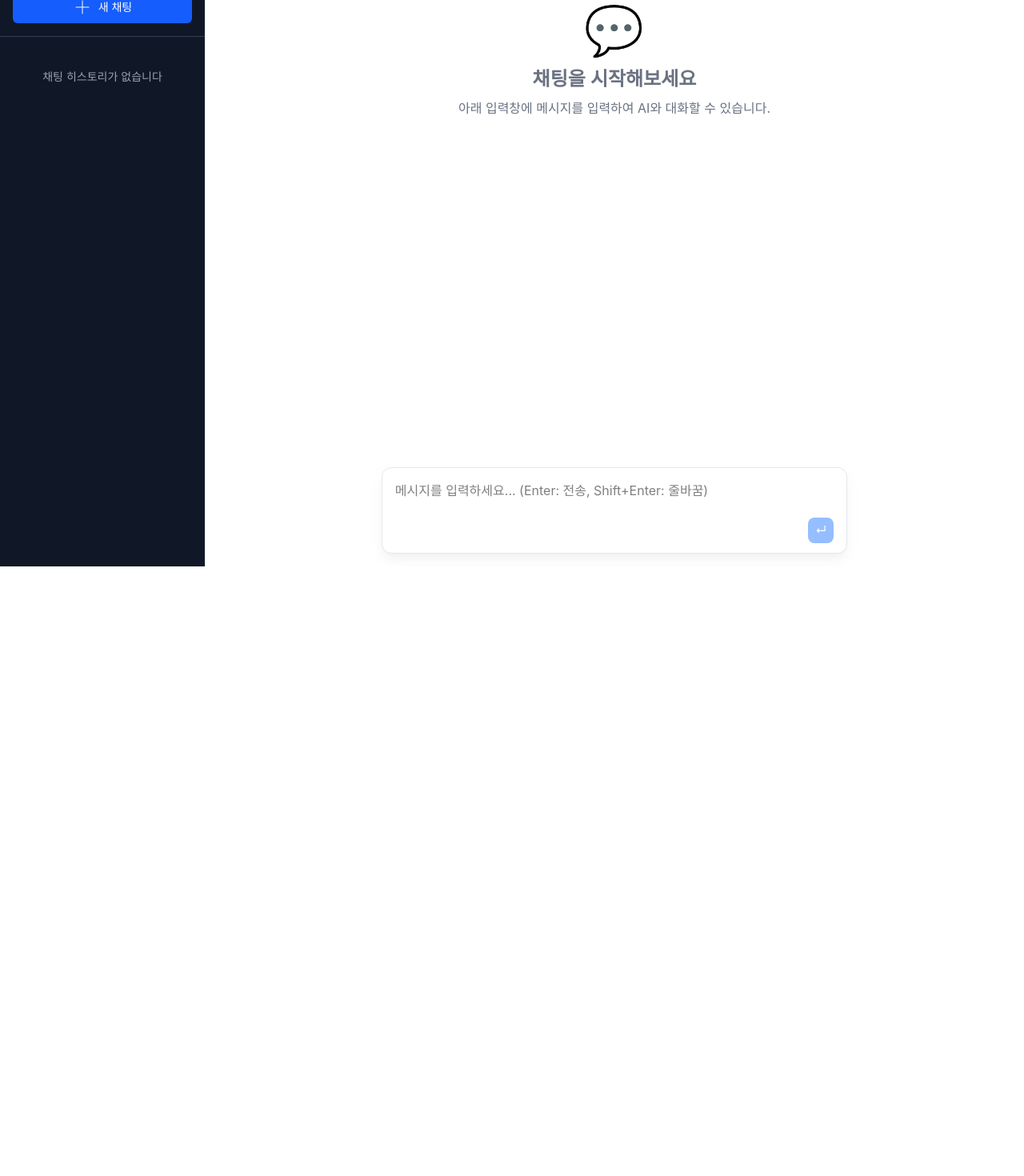
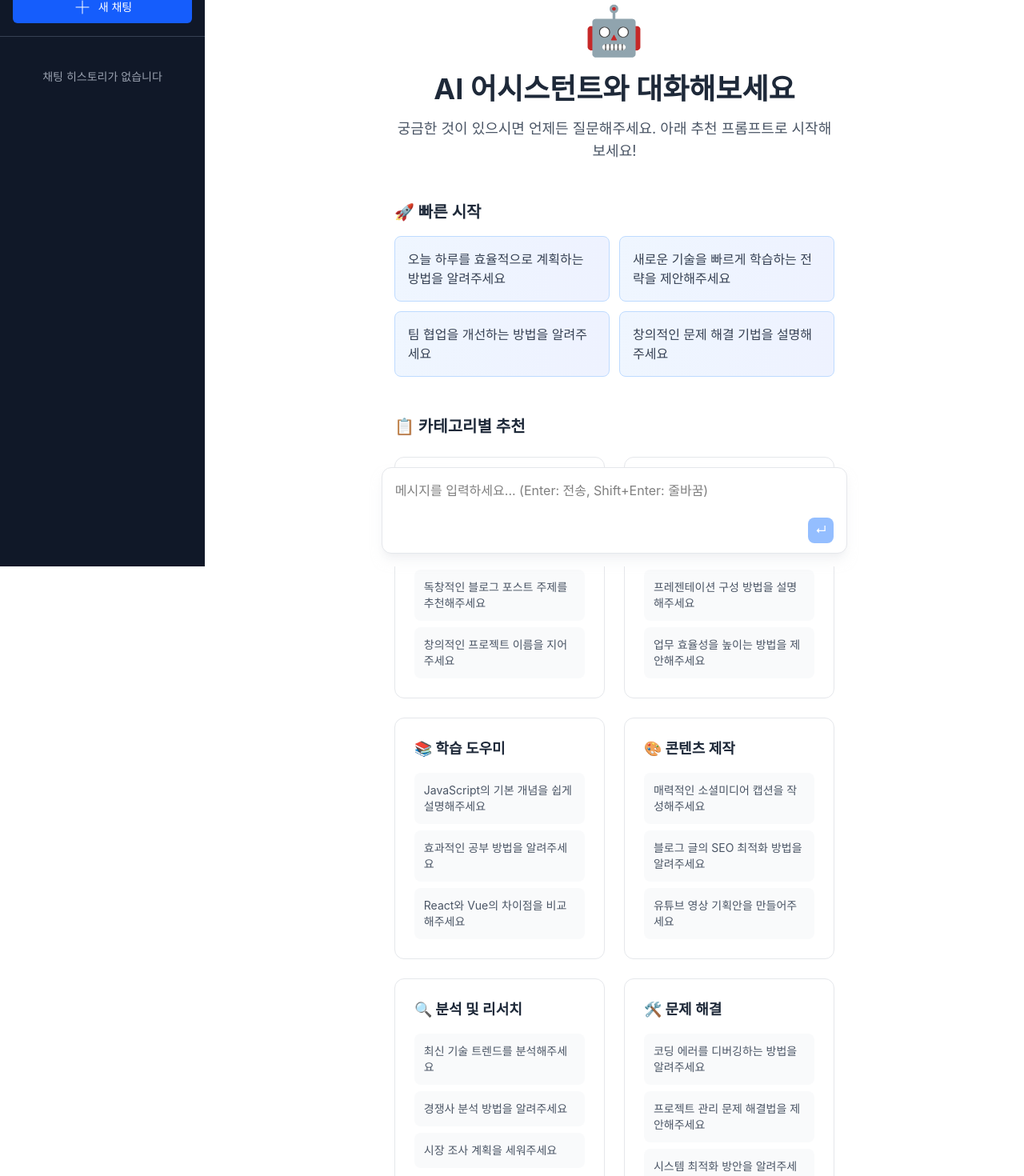
Before and after one commit to Jaeyoung9999/Semes_Playground_React, a React (Vite) app in the folder frontend/: page / in a window 1280 px wide. Shown: the part 92-1562 px from the top of the page at 80% size. Before the commit the page ends 800 px from the top, so only its background shows below. Built offline with nearby package versions, Linux system fonts and the light colour scheme.

Commit message:
[FEAT] 프롬프트 추천 기능

```diff
--- a/frontend/src/components/ChatInput.tsx
+++ b/frontend/src/components/ChatInput.tsx
@@ -1,15 +1,23 @@
-import { useState, useRef } from 'react';
+import { useState, useRef, useEffect } from 'react';
 import type { KeyboardEvent } from 'react';
 import { useChatStore } from '@stores/ChatStore';
 
 // 채팅 입력 컴포넌트
 export default function ChatInput() {
-  const [inputValue, setInputValue] = useState('');
   const [isSubmitting, setIsSubmitting] = useState(false);
   const textareaRef = useRef<HTMLTextAreaElement>(null);
 
   // Zustand 스토어에서 필요한 함수들 가져오기
-  const { sendMessage, isLoading, stopStreaming } = useChatStore();
+  const { inputValue, setInputValue, sendMessage, isLoading, stopStreaming } =
+    useChatStore();
+
+  // inputValue가 변경될 때마다 textarea 높이 조절
+  useEffect(() => {
+    if (textareaRef.current) {
+      textareaRef.current.style.height = 'auto';
+      textareaRef.current.style.height = `${Math.min(textareaRef.current.scrollHeight, 200)}px`;
+    }
+  }, [inputValue]);
 
   // 메시지 전송 핸들러
   const handleSendMessage = async () => {
--- a/frontend/src/components/WelcomeScreen.tsx
+++ b/frontend/src/components/WelcomeScreen.tsx
@@ -1,10 +1,90 @@
+import { useChatStore } from '@stores/ChatStore';
+import { promptCategories, quickStartPrompts } from '@utils/prompt';
+
+// 메인 화면 컴포넌트
 export default function WelcomeScreen() {
+  const { setInputValue } = useChatStore();
+
+  // 프롬프트 클릭 핸들러
+  const handlePromptClick = (prompt: string): void => {
+    setInputValue(prompt);
+    // 입력창으로 스크롤 (선택사항)
+    const chatInput = document.querySelector('textarea');
+    if (chatInput) {
+      chatInput.focus();
+    }
+  };
+
   return (
-    <div className="flex-1 flex items-center justify-center p-8">
-      <div className="text-center text-gray-500">
-        <div className="text-6xl mb-4">💬</div>
-        <h2 className="text-2xl font-semibold mb-2">채팅을 시작해보세요</h2>
-        <p>아래 입력창에 메시지를 입력하여 AI와 대화할 수 있습니다.</p>
+    <div className="flex-1 p-8 max-w-4xl mx-auto">
+      {/* 헤더 섹션 */}
+      <div className="text-center mb-12">
+        <div className="text-6xl mb-6">🤖</div>
+        <h1 className="text-4xl font-bold text-gray-800 mb-4">
+          AI 어시스턴트와 대화해보세요
+        </h1>
+        <p className="text-lg text-gray-600 mb-8">
+          궁금한 것이 있으시면 언제든 질문해주세요. 아래 추천 프롬프트로
+          시작해보세요!
+        </p>
+      </div>
+
+      {/* 빠른 시작 프롬프트 */}
+      <div className="mb-12">
+        <h2 className="text-xl font-semibold text-gray-800 mb-4">
+          🚀 빠른 시작
+        </h2>
+        <div className="grid grid-cols-1 md:grid-cols-2 gap-3">
+          {quickStartPrompts.map((prompt, index) => (
+            <button
+              key={index}
+              onClick={() => handlePromptClick(prompt)}
+              className="p-4 text-left bg-gradient-to-r from-blue-50 to-indigo-50 hover:from-blue-100 hover:to-indigo-100 border border-blue-200 rounded-lg transition-all duration-200 hover:shadow-md hover:scale-[1.02] group"
+            >
+              <span className="text-gray-700 group-hover:text-gray-900 transition-colors">
+                {prompt}
+              </span>
+            </button>
+          ))}
+        </div>
+      </div>
+
+      {/* 카테고리별 프롬프트 */}
+      <div>
+        <h2 className="text-xl font-semibold text-gray-800 mb-6">
+          📋 카테고리별 추천
+        </h2>
+        <div className="grid grid-cols-1 lg:grid-cols-2 gap-6">
+          {promptCategories.map((category, categoryIndex) => (
+            <div
+              key={categoryIndex}
+              className="bg-white border border-gray-200 rounded-xl p-6 hover:shadow-lg transition-shadow duration-200"
+            >
+              <h3 className="font-semibold text-gray-800 mb-4 text-lg">
+                {category.title}
+              </h3>
+              <div className="space-y-2">
+                {category.prompts.map((prompt, promptIndex) => (
+                  <button
+                    key={promptIndex}
+                    onClick={() => handlePromptClick(prompt)}
+                    className="w-full p-3 text-left text-sm text-gray-600 bg-gray-50 hover:bg-gray-100 rounded-lg transition-colors duration-150 hover:text-gray-800"
+                  >
+                    {prompt}
+                  </button>
+                ))}
+              </div>
+            </div>
+          ))}
+        </div>
+      </div>
+
+      {/* 하단 도움말 */}
+      <div className="mt-12 text-center">
+        <div className="inline-flex items-center gap-2 px-4 py-2 bg-gray-100 rounded-full text-sm text-gray-600">
+          <span>💡</span>
+          <span>프롬프트를 클릭하면 입력창에 자동으로 입력됩니다</span>
+        </div>
       </div>
     </div>
   );
--- a/frontend/src/stores/ChatStore.ts
+++ b/frontend/src/stores/ChatStore.ts
@@ -8,6 +8,9 @@ type ChatStore = {
   isLoading: boolean;
   abortController: AbortController | null;
   selectedModel: string;
+
+  // 입력값 제어 상태 추가
+  inputValue: string;
 
   // 채팅 히스토리 상태
   currentSessionId: string | null;
@@ -24,9 +27,12 @@ type ChatStore = {
   getApiMessages: () => Array<{ role: string; content: string }>;
   sendMessage: (message: string) => Promise<void>;
 
+  // 입력값 제어 메서드 추가
+  setInputValue: (value: string) => void;
+
   // 수정된 채팅 히스토리 메서드들
-  startNewChat: () => void; // createNewSession 대신
-  createNewSession: () => string; // 내부적으로만 사용
+  startNewChat: () => void;
+  createNewSession: () => string;
   loadSession: (sessionId: string) => void;
   saveCurrentSession: () => void;
   deleteSession: (sessionId: string) => void;
@@ -50,6 +56,9 @@ export const useChatStore = create<ChatStore>((set, get) => ({
   isLoading: false,
   abortController: null,
   selectedModel: 'gpt-3.5-turbo',
+
+  // 입력값 상태 초기값 추가
+  inputValue: '',
 
   // 채팅 히스토리 상태 초기값
   currentSessionId: null,
@@ -116,6 +125,9 @@ export const useChatStore = create<ChatStore>((set, get) => ({
   setSelectedModel: (model) => set({ selectedModel: model }),
 
   clearMessages: () => set({ messages: [] }),
+
+  // 입력값 제어 메서드 추가
+  setInputValue: (value) => set({ inputValue: value }),
 
   getApiMessages: () => {
     const { messages } = get();
@@ -234,6 +246,7 @@ export const useChatStore = create<ChatStore>((set, get) => ({
     set({
       currentSessionId: null,
       messages: [],
+      inputValue: '', // 입력값도 초기화
     });
   },
 
@@ -267,6 +280,7 @@ export const useChatStore = create<ChatStore>((set, get) => ({
       set({
         currentSessionId: sessionId,
         messages: session.messages,
+        inputValue: '', // 세션 로드 시 입력값 초기화
       });
     }
   },
@@ -304,6 +318,7 @@ export const useChatStore = create<ChatStore>((set, get) => ({
       ...(currentSessionId === sessionId && {
         currentSessionId: null,
         messages: [],
+        inputValue: '', // 입력값도 초기화
       }),
     }));
 
@@ -386,6 +401,7 @@ export const useChatStore = create<ChatStore>((set, get) => ({
           // 저장된 currentSessionId는 무시하고 새 채팅 상태로 시작
           currentSessionId: null,
           messages: [],
+          inputValue: '', // 입력값도 초기화
         });
       }
     } catch (error) {
--- /dev/null
+++ b/frontend/src/utils/prompt.ts
@@ -0,0 +1,65 @@
+// 프롬프트 카테고리 타입 정의
+export type PromptCategory = {
+  title: string;
+  prompts: string[];
+};
+
+// 추천 프롬프트 데이터
+export const promptCategories: PromptCategory[] = [
+  {
+    title: '💡 창의적 아이디어',
+    prompts: [
+      '새로운 스타트업 아이디어를 10개 제안해주세요',
+      '독창적인 블로그 포스트 주제를 추천해주세요',
+      '창의적인 프로젝트 이름을 지어주세요',
+    ],
+  },
+  {
+    title: '💼 업무 도우미',
+    prompts: [
+      '효과적인 이메일 작성법을 알려주세요',
+      '프레젠테이션 구성 방법을 설명해주세요',
+      '업무 효율성을 높이는 방법을 제안해주세요',
+    ],
+  },
+  {
+    title: '📚 학습 도우미',
+    prompts: [
+      'JavaScript의 기본 개념을 쉽게 설명해주세요',
+      '효과적인 공부 방법을 알려주세요',
+      'React와 Vue의 차이점을 비교해주세요',
+    ],
+  },
+  {
+    title: '🎨 콘텐츠 제작',
+    prompts: [
+      '매력적인 소셜미디어 캡션을 작성해주세요',
+      '블로그 글의 SEO 최적화 방법을 알려주세요',
+      '유튜브 영상 기획안을 만들어주세요',
+    ],
+  },
+  {
+    title: '🔍 분석 및 리서치',
+    prompts: [
+      '최신 기술 트렌드를 분석해주세요',
+      '경쟁사 분석 방법을 알려주세요',
+      '시장 조사 계획을 세워주세요',
+    ],
+  },
+  {
+    title: '🛠️ 문제 해결',
+    prompts: [
+      '코딩 에러를 디버깅하는 방법을 알려주세요',
+      '프로젝트 관리 문제 해결법을 제안해주세요',
+      '시스템 최적화 방안을 알려주세요',
+    ],
+  },
+];
+
+// 빠른 시작 프롬프트 (상단에 표시될 인기 프롬프트)
+export const quickStartPrompts: string[] = [
+  '오늘 하루를 효율적으로 계획하는 방법을 알려주세요',
+  '새로운 기술을 빠르게 학습하는 전략을 제안해주세요',
+  '팀 협업을 개선하는 방법을 알려주세요',
+  '창의적인 문제 해결 기법을 설명해주세요',
+];
--- a/frontend/tsconfig.app.json
+++ b/frontend/tsconfig.app.json
@@ -29,7 +29,6 @@
       "@components/*": ["src/components/*"],
       "@pages/*": ["src/pages/*"],
       "@utils/*": ["src/utils/*"],
-      "@hooks/*": ["src/hooks/*"],
       "@stores/*": ["src/stores/*"],
       "@types/*": ["src/types/*"],
       "@icons/*": ["src/assets/icons/*"]
```
